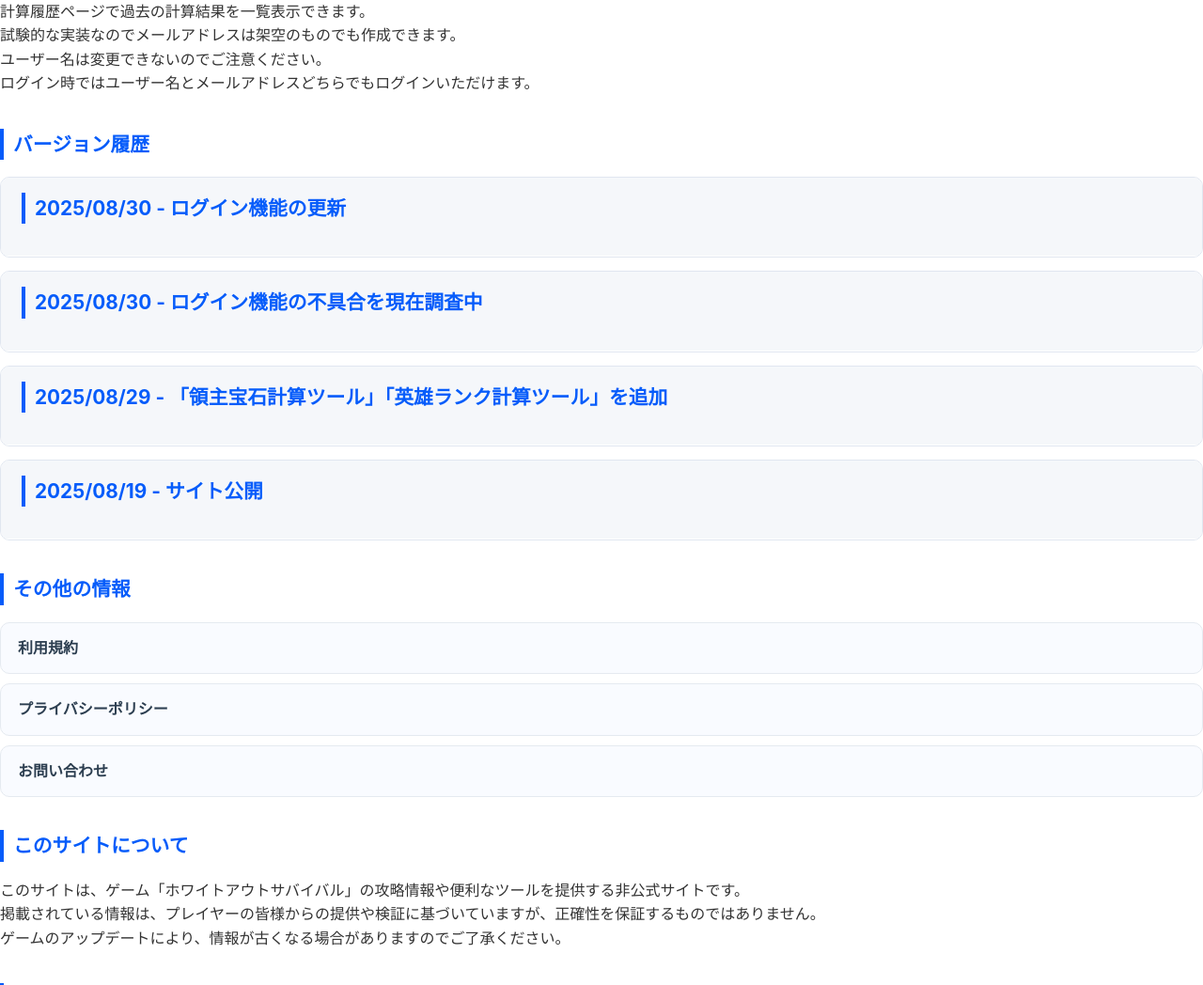
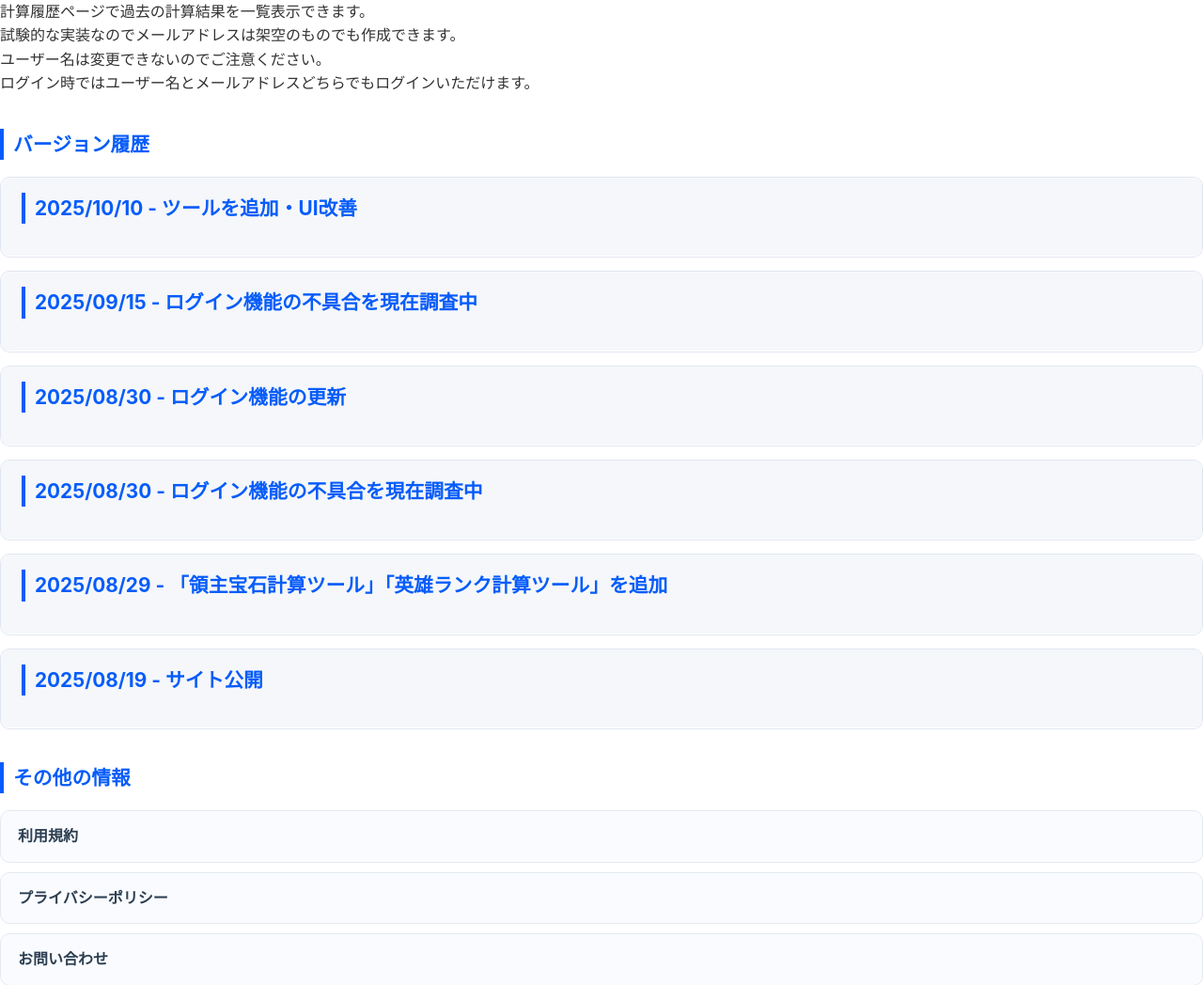
Before and after one commit to runoaima/whiteoutsurvival_tools, a Django app: page / in a window 1280 px wide. Shown: the part 758-1806 px from the top of the page at 94% size. Run offline with Django 5.2, Linux system fonts and the light colour scheme.

Commit message:
TOP画面の改善

```diff
--- a/templates/core/index.html
+++ b/templates/core/index.html
@@ -28,8 +28,8 @@
         <h3>ログイン機能</h3>
         <ul>
             <li>ログイン機能を実装しました。アカウントを作成して、計算結果を保存・管理できます。</li>
-            <a href="{% url 'signup' %}">アカウント作成はこちら</a>
-            <a href="{% url 'login' %}">ログインはこちら</a>
+            <a >アカウント作成はこちら</a>
+            <a >ログインはこちら</a>
             <li>計算履歴ページで過去の計算結果を一覧表示できます。</li>
             <li>試験的な実装なのでメールアドレスは架空のものでも作成できます。</li>
             <li>ユーザー名は変更できないのでご注意ください。</li>
@@ -42,6 +42,28 @@
     <div class="info-list">
         <h3>バージョン履歴</h3>
         <ul>
+            <div class="accordion-item">
+                <div class="accordion-header">
+                    <h3 class="accordion-title">2025/10/10 - ツールを追加・UI改善</h3>
+                </div>
+                <div class="accordion-content">
+                    <p>2025/10/10 - ツールを追加・UI改善</p>
+                    <li>新しいツール「遠征行軍シミュレーター」を追加</li>
+                    <li>サイト全体のUIを改善</li>
+                    </li>
+                </div>
+            </div>
+            <div class="accordion-item">
+                <div class="accordion-header">
+                    <h3 class="accordion-title">2025/09/15 - ログイン機能の不具合を現在調査中</h3>
+                </div>
+                <div class="accordion-content">
+                    <p>2025/09/15 - ログイン機能の不具合を現在調査中</p>
+                    <li>ログイン機能の不具合を確認</li>
+                    <li>現在調査中のためログイン機能全般を使用不可
+                    </li>
+                </div>
+            </div>
             <div class="accordion-item">
                 <div class="accordion-header">
                     <h3 class="accordion-title">2025/08/30 - ログイン機能の更新</h3>
```
